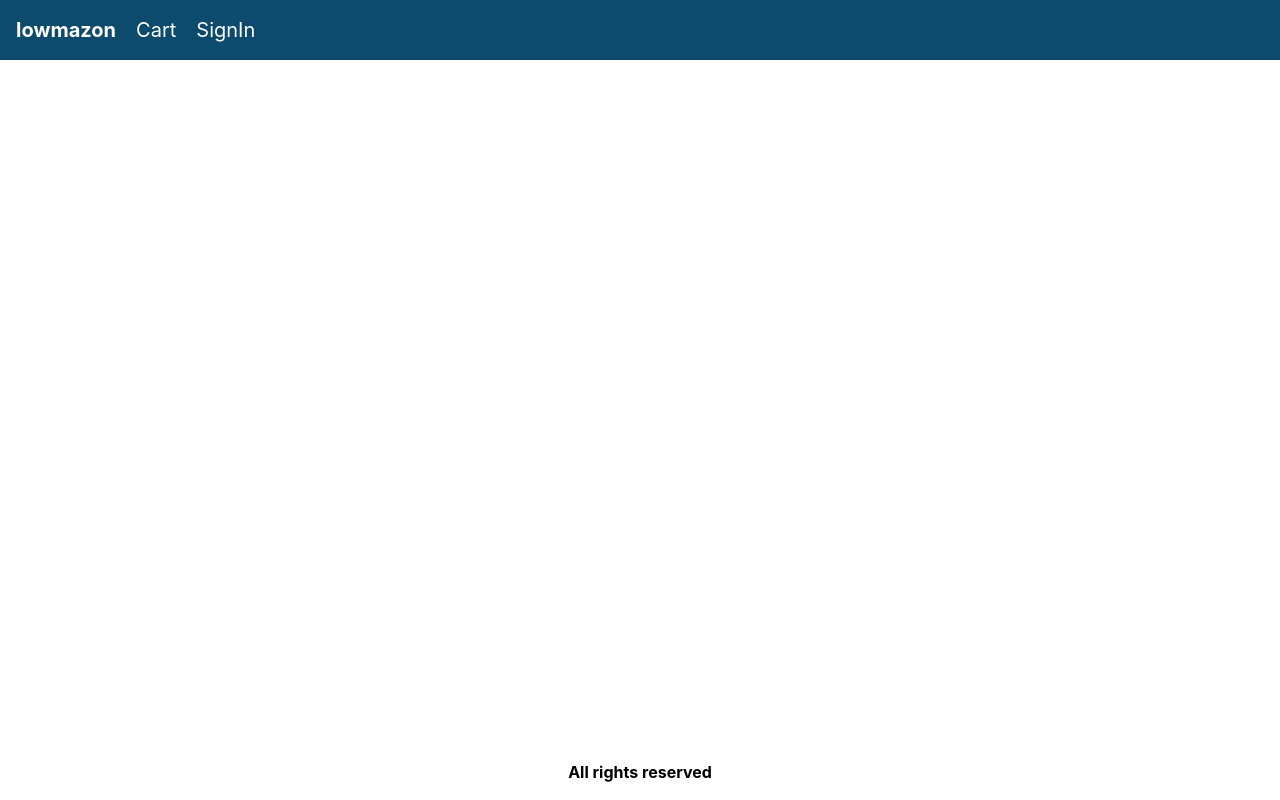
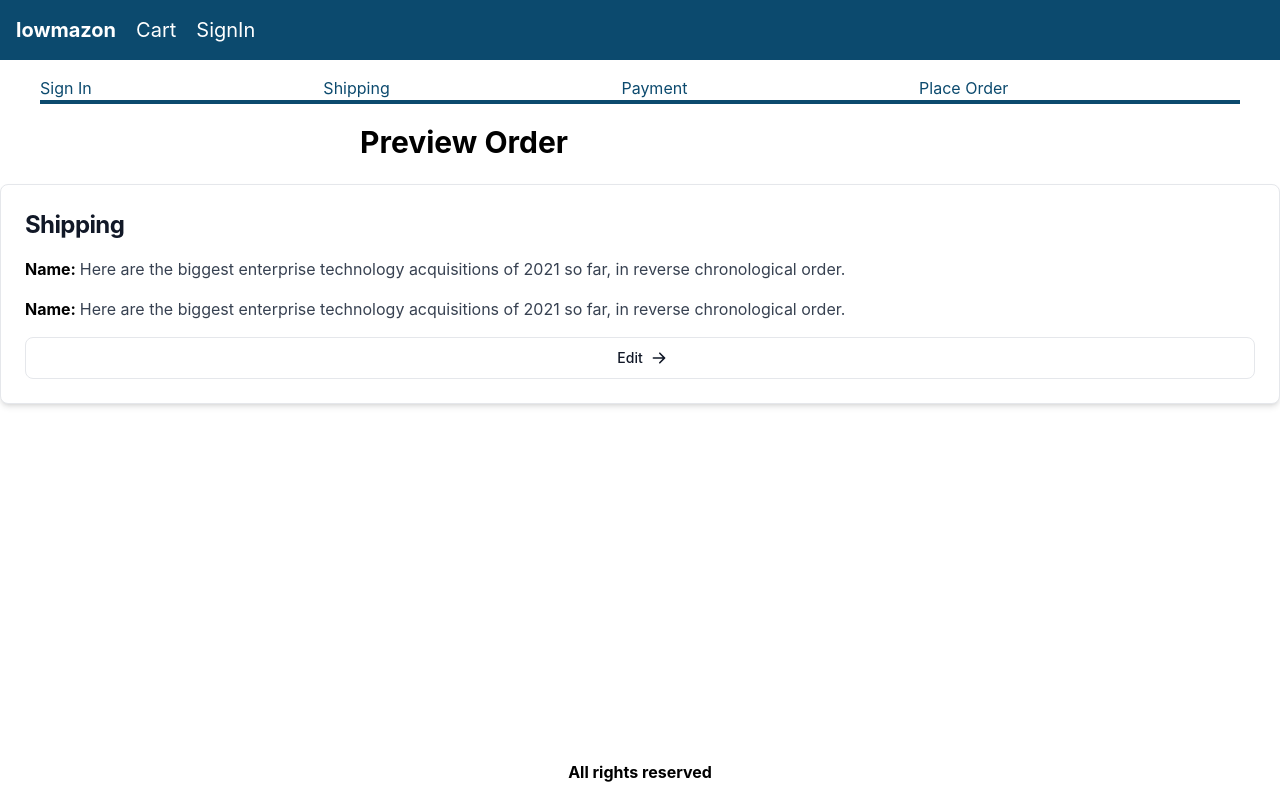
Before and after one commit to esw4soft/React-Ecommerce-Website, a React (Create React App) app in the folder frontend/: page /placeorder in a window 1280 px wide. Built offline with nearby package versions, Linux system fonts and the light colour scheme; the HTML template or start-up script is replaced by a standard one.

Commit message:
preorder

```diff
--- a/frontend/src/App.tsx
+++ b/frontend/src/App.tsx
@@ -6,7 +6,12 @@ import { Dropdown } from 'flowbite-react'
 import { ToastContainer } from 'react-toastify'
 import Homepagea from './views/homepage'
 import Productpage from './views/product'
-import { Cartpage, PaymenyMethodPage, ShippingAddresspage } from './views/cart'
+import {
+  Cartpage,
+  PaymenyMethodPage,
+  ShippingAddresspage,
+  PlaceOrderPage,
+} from './views/cart'
 import Signinpage from './views/signin'
 import Signuppage from './views/signup'
 import 'react-toastify/dist/ReactToastify.css'
@@ -69,6 +74,7 @@ function App() {
             <Route path="/signup" element={<Signuppage />} />
             <Route path="/shipping" element={<ShippingAddresspage />} />
             <Route path="/payment" element={<PaymenyMethodPage />} />
+            <Route path="/placeorder" element={<PlaceOrderPage />} />
             <Route path="/" element={<Homepagea />} />
           </Routes>
         </main>
--- a/frontend/src/views/cart/PaymenyMethodPage.tsx
+++ b/frontend/src/views/cart/PaymenyMethodPage.tsx
@@ -23,7 +23,7 @@ const PaymenyMethodPage = () => {
   const submitHandler = (e: React.SyntheticEvent) => {
     e.preventDefault()
     btnDispatch({ type: 'SAVE_PAYMENT_METHOD', payload: paymentMethodName })
-    localStorage.setItem('paymentMethod', paymentMethodName)
+    localStorage.setItem('paymentMethod', JSON.stringify(paymentMethodName))
     navigate('/placeorder')
   }
   return (
--- a/frontend/src/views/cart/PlaceOrderPage.tsx
+++ b/frontend/src/views/cart/PlaceOrderPage.tsx
@@ -6,21 +6,33 @@ import { Card, Button } from 'flowbite-react'
 const PlaceOrderPage = () => {
   return (
     <div>
-      <CheckoutSteps steps1 step2 step3 step4></CheckoutSteps>
+      <CheckoutSteps step1 step2 step3 step4></CheckoutSteps>
       <Helmet>
         <title>Preview Order</title>
       </Helmet>
       <h1 className="mb-6 px-10 md:mx-auto md:w-1/2">Preview Order</h1>
       <Card>
         <h5 className="text-2xl font-bold tracking-tight text-gray-900 dark:text-white">
-          Noteworthy technology acquisitions 2021
+          Shipping
         </h5>
-        <p className="font-normal text-gray-700 dark:text-gray-400">
-          Here are the biggest enterprise technology acquisitions of 2021 so
-          far, in reverse chronological order.
-        </p>
-        <Button>
-          Read more
+        <strong>
+          Name:{' '}
+          <span className="font-normal text-gray-700 dark:text-gray-400">
+            Here are the biggest enterprise technology acquisitions of 2021 so
+            far, in reverse chronological order.
+          </span>
+        </strong>
+
+        <strong>
+          Name:{' '}
+          <span className="font-normal text-gray-700 dark:text-gray-400">
+            Here are the biggest enterprise technology acquisitions of 2021 so
+            far, in reverse chronological order.
+          </span>
+        </strong>
+
+        <Button color="gray">
+          Edit
           <svg
             className="ml-2 -mr-1 h-4 w-4"
             fill="currentColor"
```
